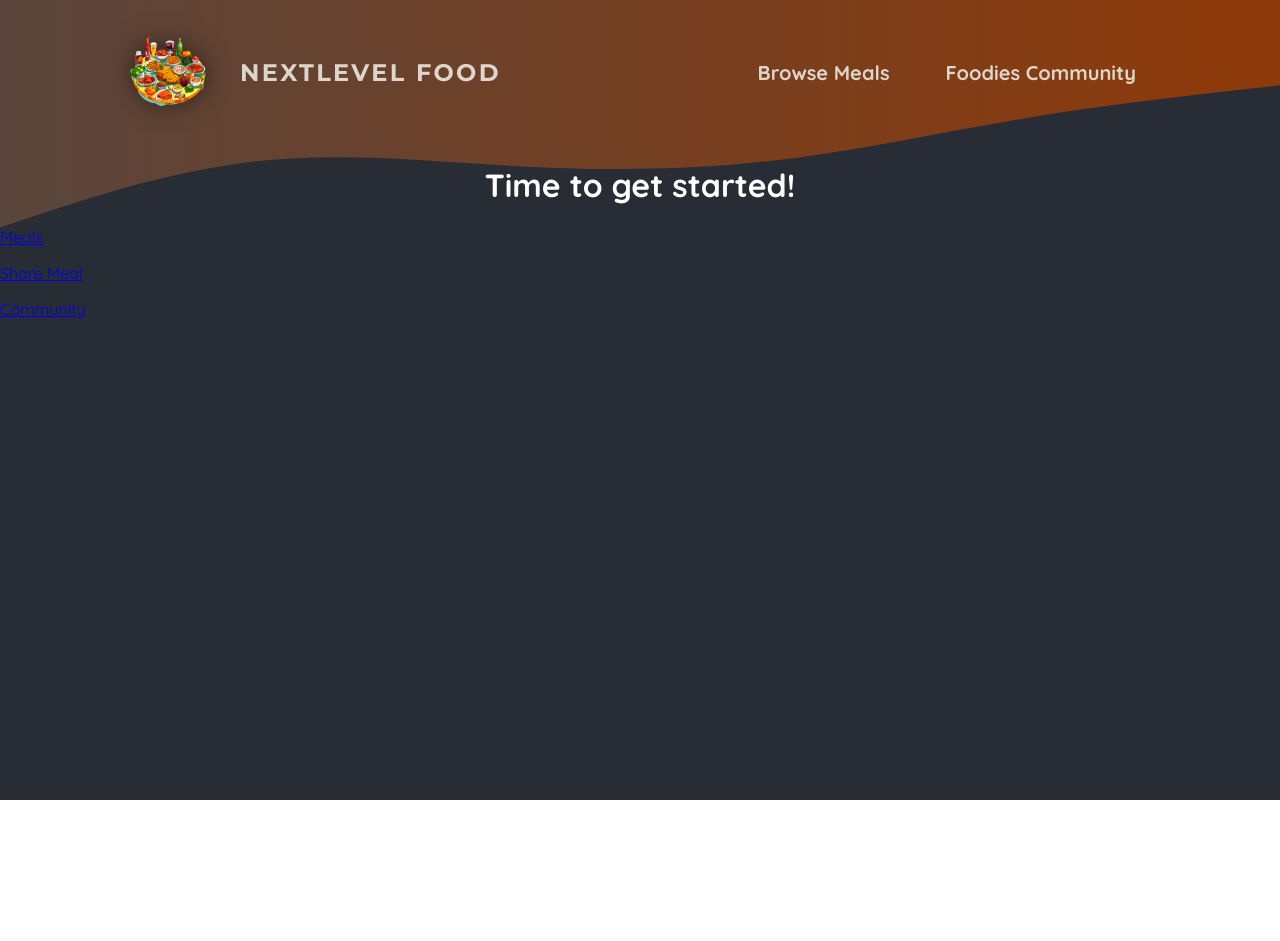
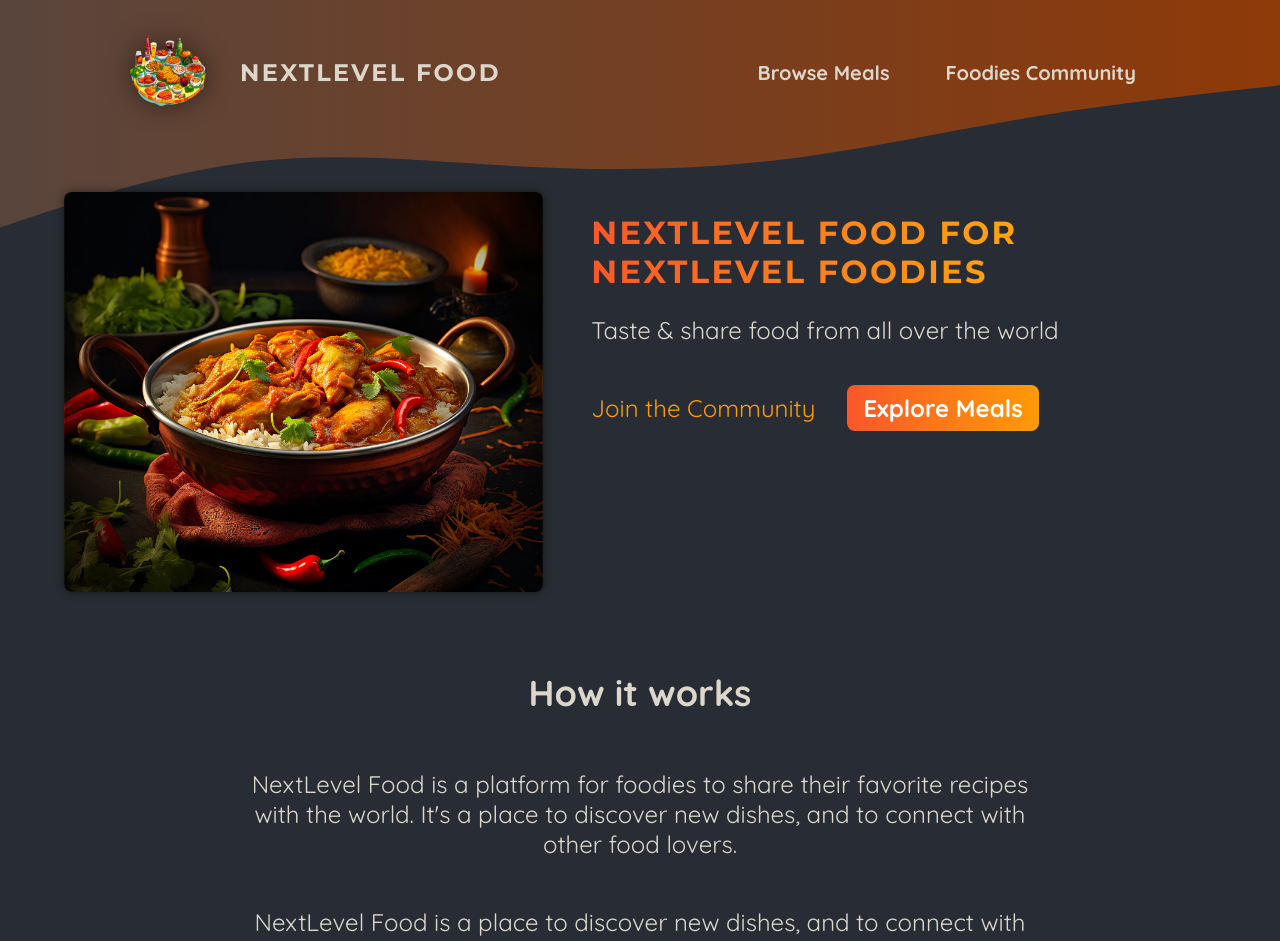
Before and after one commit to KachiYD/foodies-app, a Next.js app: page / in a window 1280 px wide. Shown: the top 941 px of the page. Before the commit the page ends 800 px from the top, so only its background shows below. Built offline with nearby package versions, Linux system fonts and the light colour scheme.

Commit message:
Added image slideshow to homepage

```diff
--- /dev/null
+++ b/app/community/page.module.css
@@ -0,0 +1,61 @@
+.header {
+  gap: 3rem;
+  margin: 3rem auto 5rem auto;
+  width: 90%;
+  max-width: 75rem;
+  color: #ddd6cb;
+  font-size: 1.5rem;
+  text-align: center;
+}
+
+.header h1 {
+  font-family: 'Montserrat', sans-serif;
+}
+
+.highlight {
+  background: linear-gradient(90deg, #f9572a, #ff8a05);
+  background-clip: text;
+  -webkit-background-clip: text;
+  -webkit-text-fill-color: transparent;
+}
+
+.main {
+  width: 90%;
+  max-width: 40rem;
+  margin: 0 auto;
+  text-align: center;
+}
+
+.main h2 {
+  font-family: 'Montserrat', sans-serif;
+  font-size: 2rem;
+  margin-bottom: 3rem;
+  color: #ddd6cb;
+}
+
+.perks {
+  list-style: none;
+  margin: 3rem 0;
+  padding: 0;
+}
+
+.perks li {
+  display: flex;
+  flex-direction: column;
+  align-items: center;
+  gap: 2rem;
+}
+
+.perks img {
+  width: 8rem;
+  height: 8rem;
+  object-fit: contain;
+}
+
+.perks p {
+  font-family: 'Montserrat', sans-serif;
+  font-size: 1.5rem;
+  font-weight: bold;
+  margin: 0;
+  color: #ddd6cb;
+}
--- a/app/page.js
+++ b/app/page.js
@@ -1,14 +1,64 @@
 import Link from 'next/link';
+import classes from './page.module.css'
+import ImageSlideshow from '@/components/main-header/images/image-slideshow';
 
 export default function Home() {
   return (
-    <main>
-      <h1 style={{ color: 'white', textAlign: 'center' }}>
-        Time to get started!
-      </h1>
-      <p><Link href="/meals">Meals</Link></p>
-      <p><Link href="/meals/share">Share Meal</Link></p>
-      <p><Link href="/community">Community</Link></p>
-    </main>
+    <>
+      <header className={classes.header}>
+        <div className={classes.slideshow}>
+          <ImageSlideshow/>
+
+        </div>
+
+        <div>
+          <div className={classes.hero}>
+            <h1>NextLevel Food for NextLevel Foodies</h1>
+            <p>Taste & share food from all over the world</p>
+          </div>
+
+          <div className={classes.cta}>
+            <Link href="/community">Join the Community</Link>
+            <Link href="/meals">Explore Meals</Link>
+          </div>
+        </div>
+      </header>
+
+      <main>
+        <section className={classes.section}>
+          <h2>How it works</h2>
+          <p>
+            NextLevel Food is a platform for foodies to share their favorite
+            recipes with the world. It&apos;s a place to discover new dishes, and to
+            connect with other food lovers.
+          </p>
+          <p>
+            NextLevel Food is a place to discover new dishes, and to connect
+            with other food lovers.
+          </p>
+        </section>
+
+        <section className={classes.section}>
+          <h2>Why NextLevel Food?</h2>
+          <p>
+            NextLevel Food is a platform for foodies to share their favorite
+            recipes with the world. It&apos;s a place to discover new dishes, and to
+            connect with other food lovers.
+          </p>
+          <p>
+            NextLevel Food is a place to discover new dishes, and to connect
+            with other food lovers.
+          </p>
+        </section>
+      </main>
+    </>
+    // <main>
+    //   <h1 style={{ color: 'white', textAlign: 'center' }}>
+    //     Time to get started!
+    //   </h1>
+    //   <p><Link href="/meals">Meals</Link></p>
+    //   <p><Link href="/meals/share">Share Meal</Link></p>
+    //   <p><Link href="/community">Community</Link></p>
+    // </main>
   );
 }
--- /dev/null
+++ b/app/page.module.css
@@ -0,0 +1,75 @@
+.header {
+  display: flex;
+  gap: 3rem;
+  margin: 3rem auto;
+  width: 90%;
+  max-width: 75rem;
+}
+
+.slideshow {
+  width: 40rem;
+  height: 25rem;
+}
+
+.hero {
+  color: #ddd6cb;
+  font-size: 1.5rem;
+}
+
+.hero h1 {
+  font-size: 2rem;
+  font-weight: bold;
+  font-family: 'Montserrat', sans-serif;
+  letter-spacing: 0.15rem;
+  text-transform: uppercase;
+  background: linear-gradient(90deg, #f9572a, #ffc905);
+  background-clip: text;
+  -webkit-background-clip: text;
+  -webkit-text-fill-color: transparent;
+}
+
+.cta {
+  font-size: 1.5rem;
+  display: flex;
+  gap: 1rem;
+}
+
+.cta a {
+  display: inline-block;
+  margin-top: 1rem;
+  padding: 0.5rem 1rem;
+  border-radius: 0.5rem;
+  background: linear-gradient(90deg, #f9572a, #ff9b05);
+  color: #ffffff;
+  font-weight: bold;
+  text-decoration: none;
+}
+
+.cta a:hover,
+.cta a:active {
+  background: linear-gradient(90deg, #fd4715, #f9b241);
+}
+
+.cta a:first-child {
+  background: transparent;
+  font-weight: normal;
+  color: #ff9b05;
+  padding-left: 0;
+}
+
+.cta a:first-child:hover,
+.cta a:first-child:active {
+  background: transparent;
+  color: #f9b241;
+}
+
+.section {
+  display: flex;
+  flex-direction: column;
+  color: #ddd6cb;
+  font-size: 1.5rem;
+  max-width: 50rem;
+  width: 90%;
+  margin: 2rem auto;
+  text-align: center;
+}
--- /dev/null
+++ b/components/main-header/images/image-slideshow.js
@@ -0,0 +1,50 @@
+'use client';
+
+import { useEffect, useState } from 'react';
+import Image from 'next/image';
+
+import burgerImg from '@/assets/burger.jpg';
+import curryImg from '@/assets/curry.jpg';
+import dumplingsImg from '@/assets/dumplings.jpg';
+import macncheeseImg from '@/assets/macncheese.jpg';
+import pizzaImg from '@/assets/pizza.jpg';
+import schnitzelImg from '@/assets/schnitzel.jpg';
+import tomatoSaladImg from '@/assets/tomato-salad.jpg';
+import classes from './image-slideshow.module.css';
+
+const images = [
+  { image: burgerImg, alt: 'A delicious, juicy burger' },
+  { image: curryImg, alt: 'A delicious, spicy curry' },
+  { image: dumplingsImg, alt: 'Steamed dumplings' },
+  { image: macncheeseImg, alt: 'Mac and cheese' },
+  { image: pizzaImg, alt: 'A delicious pizza' },
+  { image: schnitzelImg, alt: 'A delicious schnitzel' },
+  { image: tomatoSaladImg, alt: 'A delicious tomato salad' },
+];
+
+export default function ImageSlideshow() {
+  const [currentImageIndex, setCurrentImageIndex] = useState(0);
+
+  useEffect(() => {
+    const interval = setInterval(() => {
+      setCurrentImageIndex((prevIndex) =>
+        prevIndex < images.length - 1 ? prevIndex + 1 : 0
+      );
+    }, 5000);
+
+    return () => clearInterval(interval);
+  }, []);
+
+  return (
+    <div className={classes.slideshow}>
+      {images.map((image, index) => (
+        <Image
+          key={index}
+          src={image.image}
+          className={index === currentImageIndex ? classes.active : ''}
+          alt={image.alt}
+        />
+      ))}
+    </div>
+  );
+}
--- /dev/null
+++ b/components/main-header/images/image-slideshow.module.css
@@ -0,0 +1,26 @@
+.slideshow {
+  position: relative;
+  width: 100%;
+  height: 100%;
+  border-radius: 8px;
+  overflow: hidden;
+  box-shadow: 0 0 0.5rem rgba(0, 0, 0, 0.5);
+}
+
+.slideshow img {
+  width: 100%;
+  height: 100%;
+  object-fit: cover;
+  position: absolute;
+  top: 0;
+  left: 0;
+  opacity: 0;
+  transform: scale(1.1) translateX(-1rem) rotate(-5deg);
+  transition: all 0.5s ease-in-out;
+}
+
+.slideshow .active {
+  z-index: 1;
+  opacity: 1;
+  transform: scale(1) translateX(0) rotate(0);
+}
```
Also changed, not shown: app/community/page.js (+38 -3 lines).
